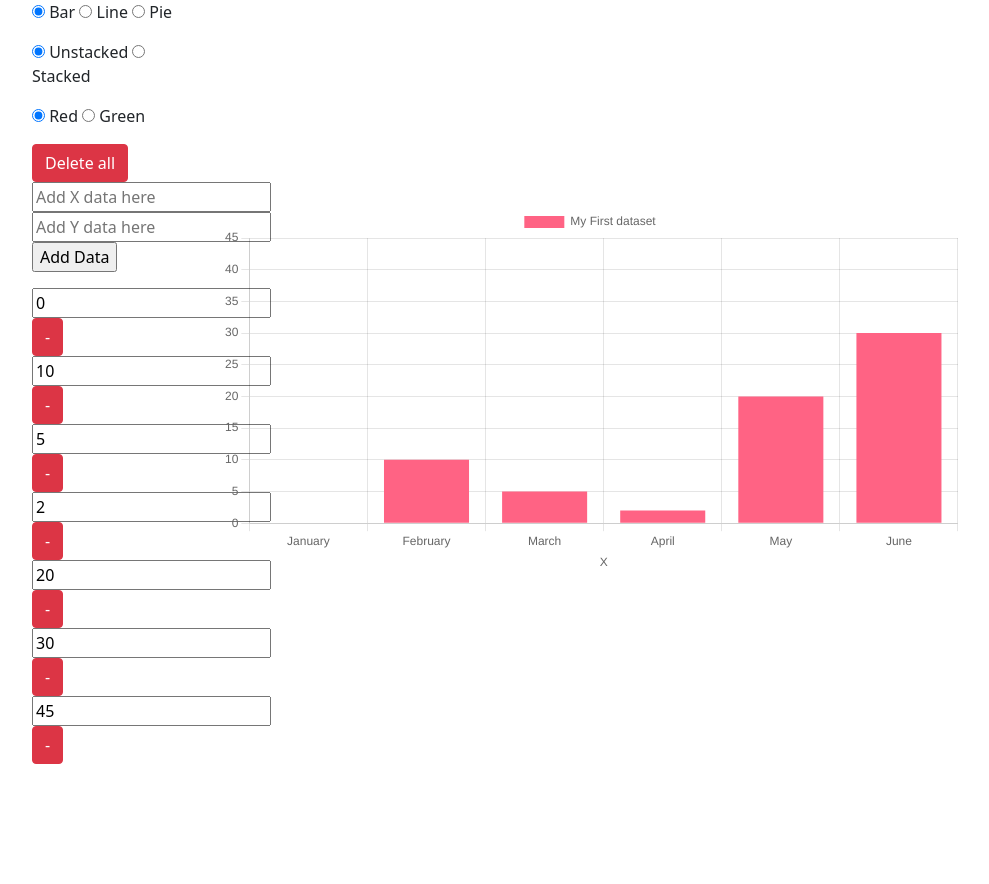
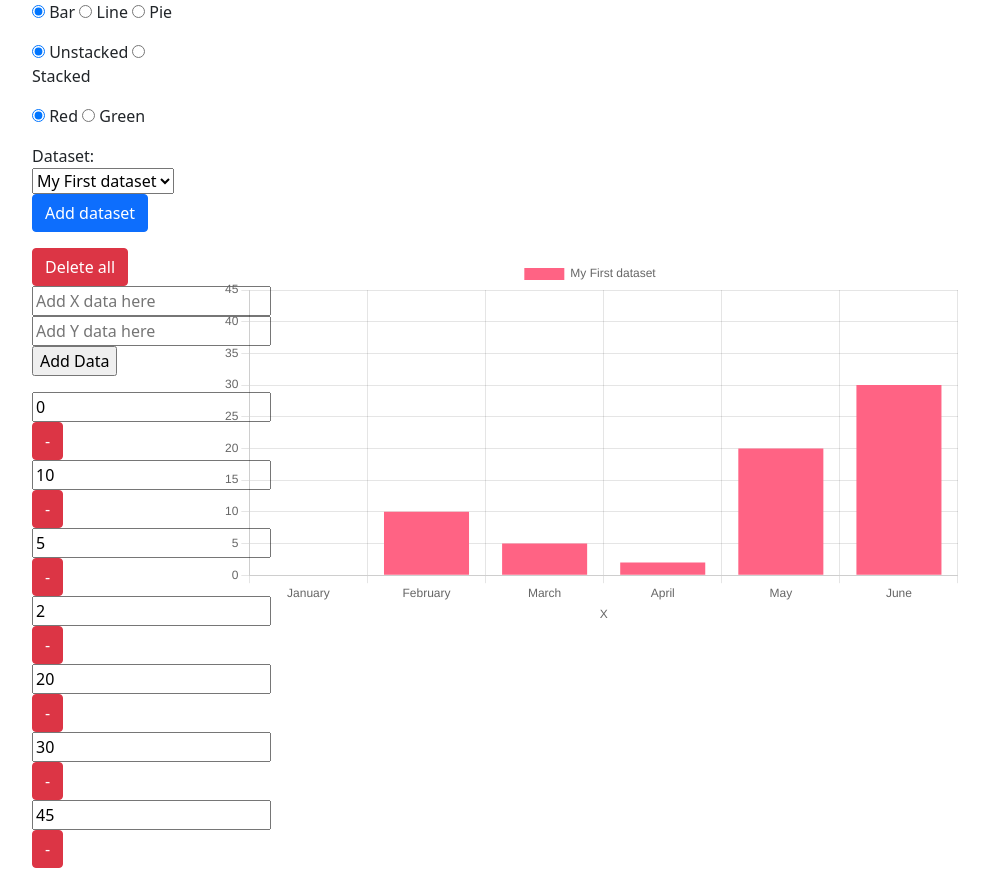
Before and after one commit to martinneumann/easygraph, a plain HTML site: page index.html in a window 1280 px wide. Shown: the whole page, without its empty margins (50-1039 px from the left). Before the commit the page ends 800 px from the top, so only its background shows below. Drawn offline with nearby package versions, Linux system fonts and the light colour scheme.

Commit message:
unstable: safety commit

```diff
--- a/code.js
+++ b/code.js
@@ -44,11 +44,14 @@ for (var choicePie of radPie) {
 }
 
 // Render data list to form input
-function renderData() {
+function renderData(dataSetNum) {
+	if (dataSetNum == null) {
+		dataSetNum = 0;
+	}
 	var dataList = document.getElementById("dataList");
 	var data = chart.data;
 	var dataStr = "";
-	for (var i = 0; i < data.datasets[0].data.length; i++) {
+	for (var i = 0; i < data.datasets[dataSetNum].data.length; i++) {
 		// Add a number input for each value and a minus button next to it for removal
 		dataList.innerHTML += "<div class='data-item'><input type='number' onchange=updateData() value='" + data.datasets[0].data[i] + "'><button class='btn btn-danger' onclick='removeData(" + i + ")'>-</button></div>";
 	}
@@ -92,6 +95,33 @@ function resetGraph() {
 	dataList.innerHTML = "";
 	renderData();
 	update();
+}
+
+function updateSelectDatasetsMenu() {
+	var select = document.getElementById("dataSets");
+	// Add an innerHtml option for each dataset
+	for (var i = 0; i < chart.data.datasets.length; i++) {
+		select.innerHTML += "<option value='" + i + "'>" + chart.data.datasets[i].label + "</option>";
+	}
+}
+
+function addDataSet() {
+	var dataSets = chart.data.datasets;
+	var newDataSet = {
+		label: "",
+		backgroundColor: "",
+		borderColor: "",
+		data: []
+	};
+	dataSets.push(newDataSet);
+	updateSelectDatasetsMenu();
+	update();
+}
+
+function changeSelectedDataset() {
+	var select = document.getElementById("dataSets");
+	var selected = select.options[select.selectedIndex].value;
+	renderData(selected);
 }
 
 
@@ -161,6 +191,7 @@ function init() {
 		config
 	);
 
+	updateSelectDatasetsMenu();
 	renderData();
 }
 
--- a/index.html
+++ b/index.html
@@ -29,6 +29,11 @@
 					<input type="radio" name="color" id="green" value="green">
 					<label for="green">Green</label>
 				</form>
+				<label for="dataSets">Dataset:</label>
+				<select name="dataSets" id="dataSets" onchange="changeSelectedDataset();">
+				</select>
+				<button type="button" class="btn btn-primary" onclick="addDataSet()" id="addDataSet">Add
+					dataset</button>
 				<form name="addData" class="mt-3">
 					<button type="button" class="btn btn-danger" onclick="resetGraph()" id="delete">Delete all</button>
 
```
